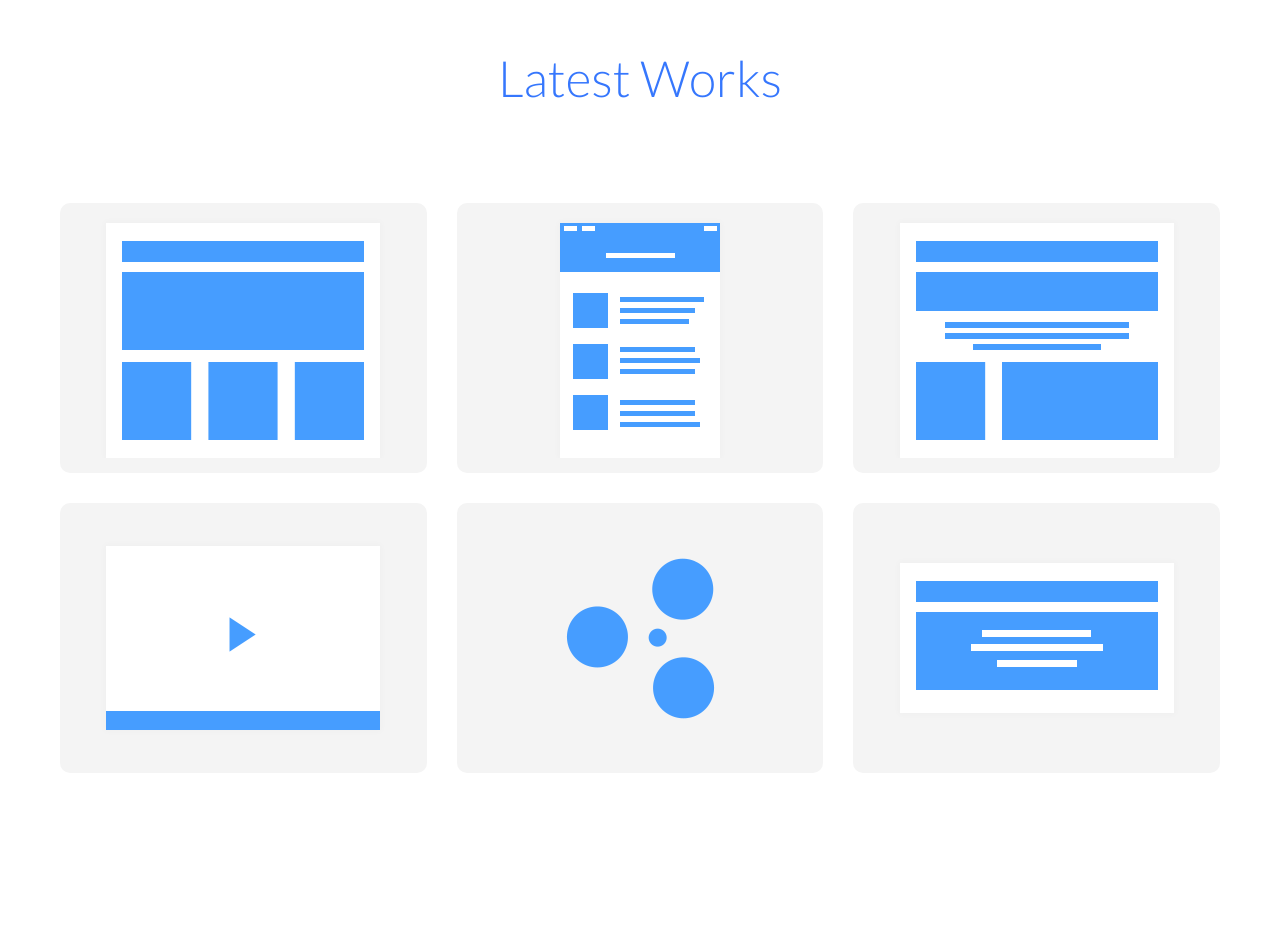
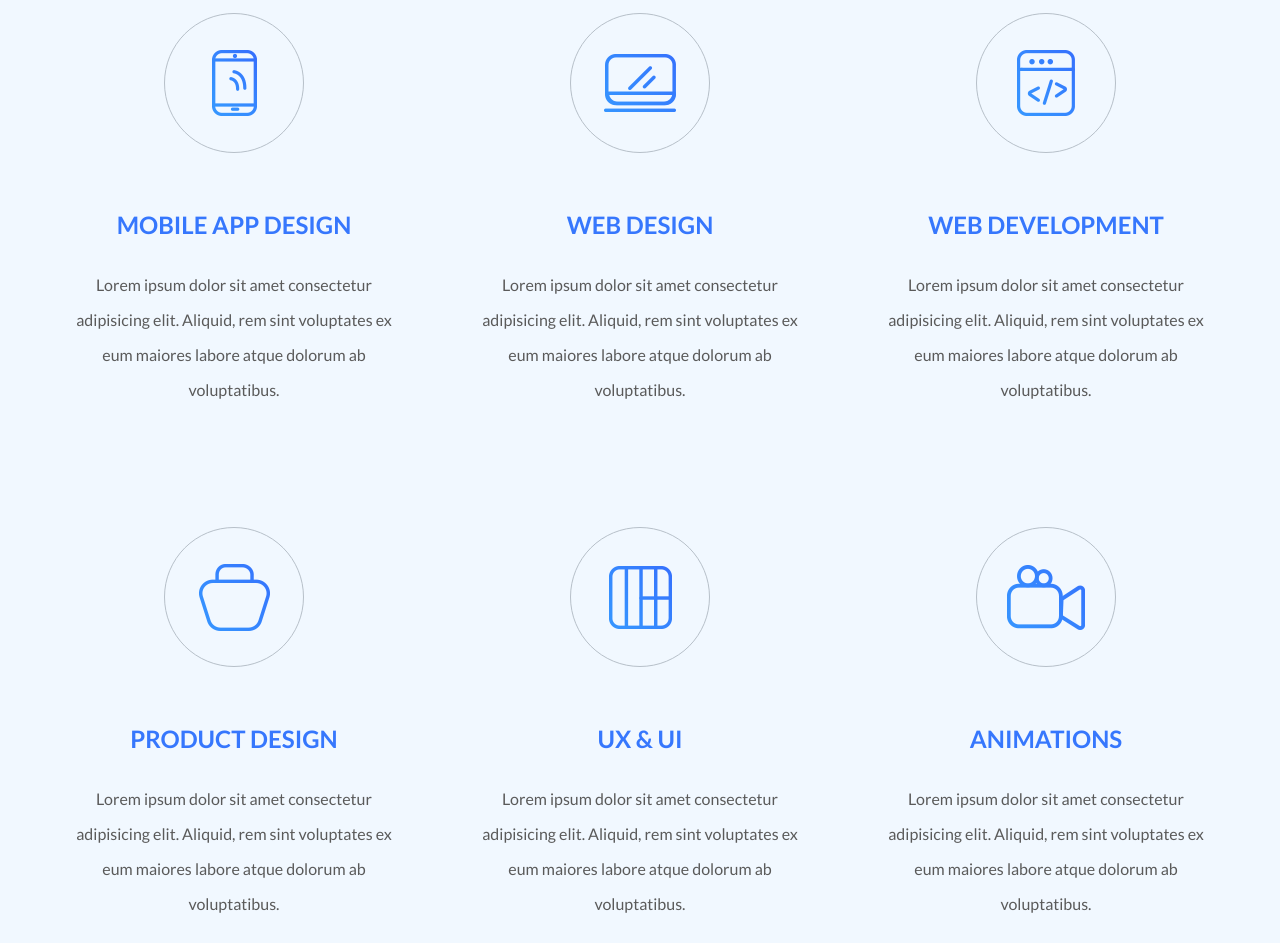
Before and after one commit to Andretan322/teamBeetroot, a website: page index.html in a window 1280 px wide. Shown: the part 737-1680 px from the top of the page. Drawn offline with Linux system fonts and the light colour scheme.

Commit message:
create expert-in block

```diff
--- a/index.html
+++ b/index.html
@@ -31,7 +31,97 @@
         </div>
 
         <div class="page__expert expert">
-          <div class="container"></div>
+          <div class="container">
+            <div class="expert__title title">Expert In</div>
+            <div class="expert__row">
+              <div class="expert__block block">
+                <div class="block__img">
+                  <img src="img/expert/mobile_design.png" alt="mobile design" />
+                </div>
+                <div class="block__title">MOBILE APP DESIGN</div>
+                <div class="block__text">
+                  <p>
+                    Lorem ipsum dolor sit amet consectetur adipisicing elit.
+                    Aliquid, rem sint voluptates ex eum maiores labore atque
+                    dolorum ab voluptatibus.
+                  </p>
+                </div>
+              </div>
+
+              <div class="expert__block block">
+                <div class="block__img">
+                  <img src="img/expert/web_design.png" alt="web design" />
+                </div>
+                <div class="block__title">WEB DESIGN</div>
+                <div class="block__text">
+                  <p>
+                    Lorem ipsum dolor sit amet consectetur adipisicing elit.
+                    Aliquid, rem sint voluptates ex eum maiores labore atque
+                    dolorum ab voluptatibus.
+                  </p>
+                </div>
+              </div>
+
+              <div class="expert__block block">
+                <div class="block__img">
+                  <img src="img/expert/web_dev.png" alt="web development" />
+                </div>
+                <div class="block__title">WEB DEVELOPMENT</div>
+                <div class="block__text">
+                  <p>
+                    Lorem ipsum dolor sit amet consectetur adipisicing elit.
+                    Aliquid, rem sint voluptates ex eum maiores labore atque
+                    dolorum ab voluptatibus.
+                  </p>
+                </div>
+              </div>
+
+              <div class="expert__block block">
+                <div class="block__img">
+                  <img
+                    src="img/expert/product_design.png"
+                    alt="product design"
+                  />
+                </div>
+                <div class="block__title">PRODUCT DESIGN</div>
+                <div class="block__text">
+                  <p>
+                    Lorem ipsum dolor sit amet consectetur adipisicing elit.
+                    Aliquid, rem sint voluptates ex eum maiores labore atque
+                    dolorum ab voluptatibus.
+                  </p>
+                </div>
+              </div>
+
+              <div class="expert__block block">
+                <div class="block__img">
+                  <img src="img/expert/ux_ui.png" alt="ux ui" />
+                </div>
+                <div class="block__title">UX & UI</div>
+                <div class="block__text">
+                  <p>
+                    Lorem ipsum dolor sit amet consectetur adipisicing elit.
+                    Aliquid, rem sint voluptates ex eum maiores labore atque
+                    dolorum ab voluptatibus.
+                  </p>
+                </div>
+              </div>
+
+              <div class="expert__block block">
+                <div class="block__img">
+                  <img src="img/expert/animations.png" alt="animations" />
+                </div>
+                <div class="block__title">ANIMATIONS</div>
+                <div class="block__text">
+                  <p>
+                    Lorem ipsum dolor sit amet consectetur adipisicing elit.
+                    Aliquid, rem sint voluptates ex eum maiores labore atque
+                    dolorum ab voluptatibus.
+                  </p>
+                </div>
+              </div>
+            </div>
+          </div>
         </div>
 
         <div class="page__latest latest">
--- a/scss/_expert.scss
+++ b/scss/_expert.scss
@@ -0,0 +1,64 @@
+.expert {
+    .container {
+        padding: 100px 20px 0;
+    }
+
+    background: #f1f8ff;
+
+    &__title {
+        margin: 0 0 100px 0;
+    }
+
+    &__row {
+        display: flex;
+        flex-wrap: wrap;
+        gap: 5%;
+    }
+
+    &__block {
+        flex: 1 1 30%;
+
+        display: flex;
+        flex-direction: column;
+        align-items: center;
+    }
+}
+
+.block {
+    text-align: center;
+    margin:  0 0 100px 0;
+    padding: 10px 0;
+
+    &__img {
+        width: 140px;
+        height: 140px;
+        border-radius: 50%;
+        border: 1px solid #b7c0c9;
+
+        display: flex;
+        justify-content: center;
+        align-items: center;
+
+        margin: 0 0 60px 0;
+    }
+
+    &__title {
+        color: #3677fd;
+        font-size: 24px;
+        font-weight: 700;
+        text-transform: uppercase;
+
+        margin: 0 0 30px 0;
+    }
+
+    &__text {
+        color: #5a5a5a;
+        font-size: 16px;
+        font-weight: 400;
+        line-height: 35px;
+
+        p:not(:last-child) {
+            margin: 0 0 10px;
+        }
+    }
+}
--- a/scss/_works.scss
+++ b/scss/_works.scss
@@ -15,6 +15,11 @@
   }
 
   &__block {
+
+    &:hover {
+        box-shadow: 0px 0px 10px black;
+    }
+
     flex: 1 1 31%;
 
     height: 270px;
```
Also changed, not shown: css/style.css.
